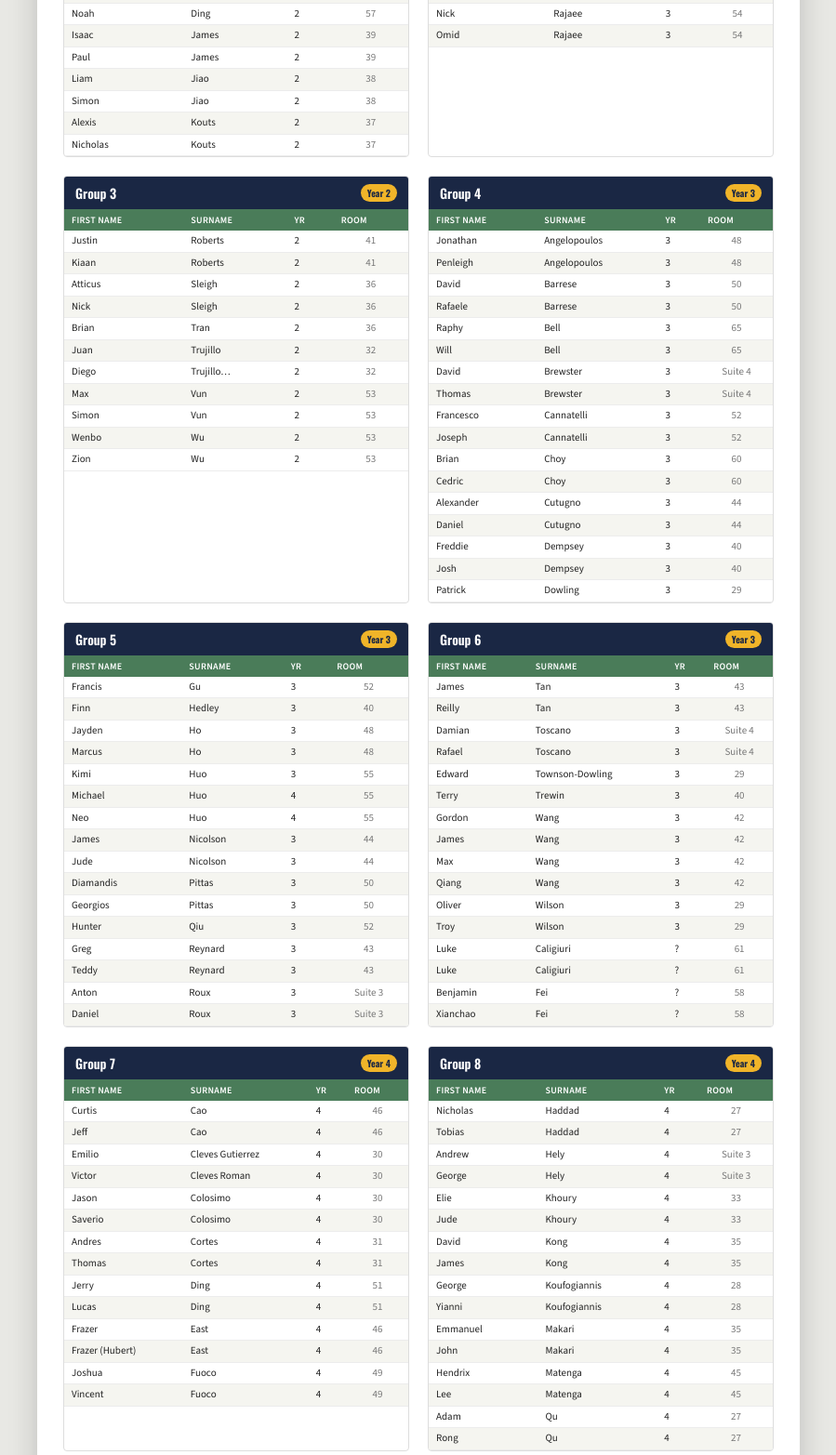
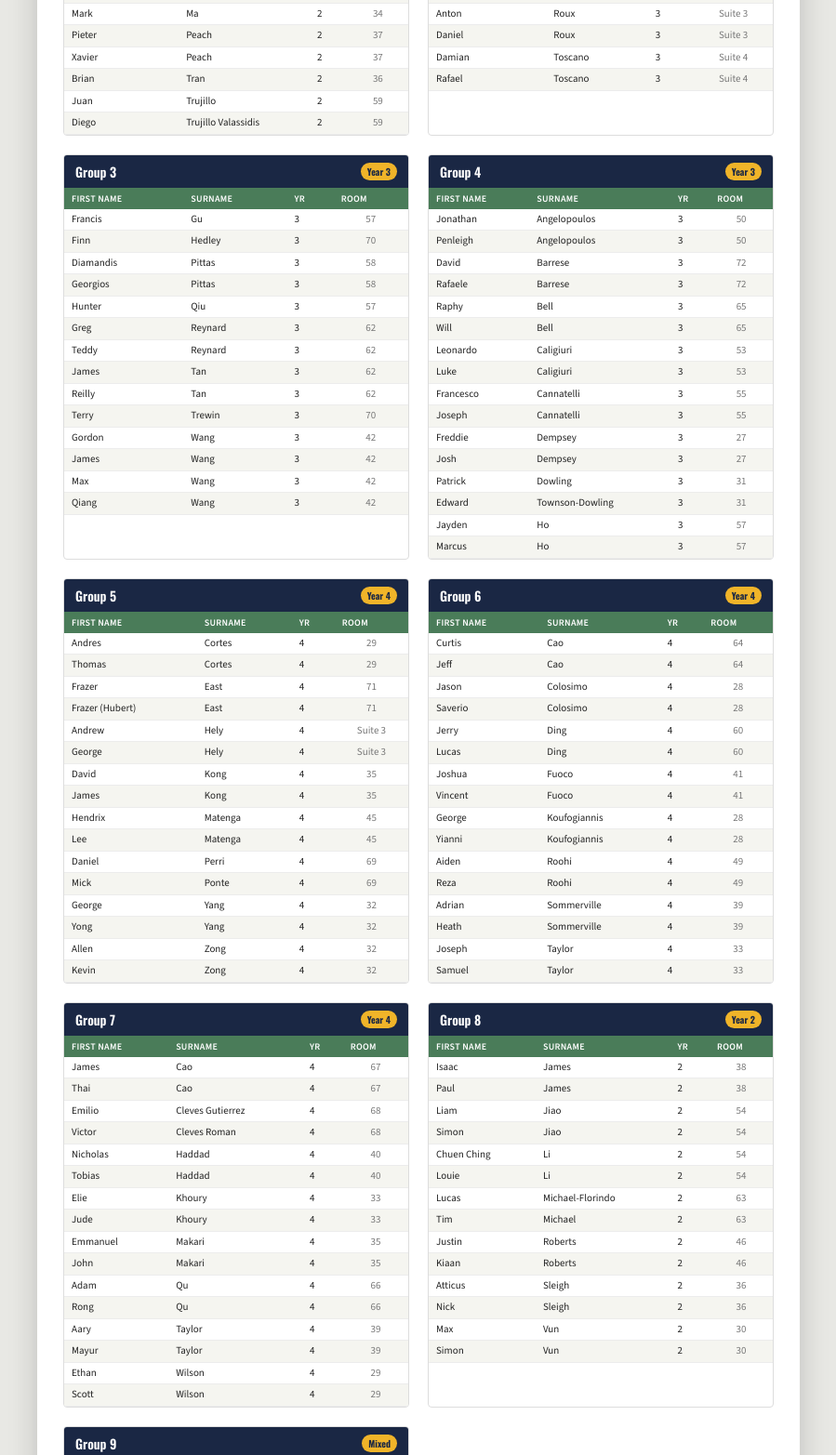
Before and after one commit to kanga-roux-dev/skcfa-father-son-camp, a plain HTML site: page index.html in a window 1280 px wide. Shown: the part 1622-3187 px from the top of the page at 93% size, without its empty margins (190-1089 px from the left). Drawn offline with nearby package versions, Linux system fonts and the light colour scheme.

Commit message:
new groupd

```diff
--- a/index.html
+++ b/index.html
@@ -550,64 +550,68 @@
           <tbody>
             <tr><td>Andrew</td><td>Boland</td><td>2</td><td>38</td></tr>
             <tr><td>Elliot</td><td>Boland</td><td>2</td><td>38</td></tr>
-            <tr><td>Henry</td><td>Brennan</td><td>2</td><td>41</td></tr>
-            <tr><td>Tyson</td><td>Brennan</td><td>2</td><td>41</td></tr>
-            <tr><td>Cassius H… </td><td>Chen</td><td>2</td><td>34</td></tr>
+            <tr><td>Cassius Huijun</td><td>Chen</td><td>2</td><td>34</td></tr>
             <tr><td>Charlie</td><td>Chen</td><td>2</td><td>34</td></tr>
-            <tr><td>Hugo</td><td>Collins</td><td>2</td><td>59</td></tr>
-            <tr><td>Jeremy</td><td>Collins</td><td>2</td><td>59</td></tr>
-            <tr><td>Dawei</td><td>Ding</td><td>4</td><td>57</td></tr>
-            <tr><td>Eden</td><td>Ding</td><td>4</td><td>57</td></tr>
-            <tr><td>Noah</td><td>Ding</td><td>2</td><td>57</td></tr>
-            <tr><td>Isaac</td><td>James</td><td>2</td><td>39</td></tr>
-            <tr><td>Paul</td><td>James</td><td>2</td><td>39</td></tr>
-            <tr><td>Liam</td><td>Jiao</td><td>2</td><td>38</td></tr>
-            <tr><td>Simon</td><td>Jiao</td><td>2</td><td>38</td></tr>
+            <tr><td>Hugo</td><td>Collins</td><td>2</td><td>30</td></tr>
+            <tr><td>Jeremy</td><td>Collins</td><td>2</td><td>30</td></tr>
             <tr><td>Alexis</td><td>Kouts</td><td>2</td><td>37</td></tr>
             <tr><td>Nicholas</td><td>Kouts</td><td>2</td><td>37</td></tr>
+            <tr><td>Ryan</td><td>Law</td><td>2</td><td>36</td></tr>
+            <tr><td>Ethan</td><td>Ma</td><td>2</td><td>34</td></tr>
+            <tr><td>Mark</td><td>Ma</td><td>2</td><td>34</td></tr>
+            <tr><td>Pieter</td><td>Peach</td><td>2</td><td>37</td></tr>
+            <tr><td>Xavier</td><td>Peach</td><td>2</td><td>37</td></tr>
+            <tr><td>Brian</td><td>Tran</td><td>2</td><td>36</td></tr>
+            <tr><td>Juan</td><td>Trujillo</td><td>2</td><td>59</td></tr>
+            <tr><td>Diego</td><td>Trujillo Valassidis</td><td>2</td><td>59</td></tr>
           </tbody>
         </table>
       </div>
 
       <!-- Group 2 -->
       <div class="group-card">
-        <div class="group-card-header">Group 2 <span class="yr-badge">Year 2</span></div>
+        <div class="group-card-header">Group 2 <span class="yr-badge">Year 3</span></div>
         <table class="group-table">
           <thead><tr><th>First Name</th><th>Surname</th><th>Yr</th><th>Room</th></tr></thead>
           <tbody>
-            <tr><td>Ryan</td><td>Law</td><td>2</td><td>36</td></tr>
-            <tr><td>Louie</td><td>Li</td><td>2</td><td>32</td></tr>
-            <tr><td>Chuen Chi…</td><td>Li</td><td>2</td><td>32</td></tr>
-            <tr><td>Ethan</td><td>Ma</td><td>2</td><td>34</td></tr>
-            <tr><td>Mark</td><td>Ma</td><td>2</td><td>34</td></tr>
-            <tr><td>Tim</td><td>Michael</td><td>2</td><td>39</td></tr>
-            <tr><td>Lucas</td><td>Michael-F…</td><td>2</td><td>39</td></tr>
-            <tr><td>Pieter</td><td>Peach</td><td>2</td><td>37</td></tr>
-            <tr><td>Xavier</td><td>Peach</td><td>2</td><td>37</td></tr>
-            <tr><td>Aiden</td><td>Rajaee</td><td>2</td><td>54</td></tr>
-            <tr><td>Nick</td><td>Rajaee</td><td>3</td><td>54</td></tr>
-            <tr><td>Omid</td><td>Rajaee</td><td>3</td><td>54</td></tr>
+            <tr><td>David</td><td>Brewster</td><td>3</td><td>Suite 4</td></tr>
+            <tr><td>Thomas</td><td>Brewster</td><td>3</td><td>Suite 4</td></tr>
+            <tr><td>Brian</td><td>Choy</td><td>3</td><td>48</td></tr>
+            <tr><td>Cedric</td><td>Choy</td><td>3</td><td>48</td></tr>
+            <tr><td>Alexander</td><td>Cutugno</td><td>3</td><td>47</td></tr>
+            <tr><td>Daniel</td><td>Cutugno</td><td>3</td><td>47</td></tr>
+            <tr><td>Benjamin</td><td>Fei</td><td>3</td><td>61</td></tr>
+            <tr><td>Xianchao</td><td>Fei</td><td>3</td><td>61</td></tr>
+            <tr><td>James</td><td>Nicolson</td><td>3</td><td>44</td></tr>
+            <tr><td>Jude</td><td>Nicolson</td><td>3</td><td>44</td></tr>
+            <tr><td>Anton</td><td>Roux</td><td>3</td><td>Suite 3</td></tr>
+            <tr><td>Daniel</td><td>Roux</td><td>3</td><td>Suite 3</td></tr>
+            <tr><td>Damian</td><td>Toscano</td><td>3</td><td>Suite 4</td></tr>
+            <tr><td>Rafael</td><td>Toscano</td><td>3</td><td>Suite 4</td></tr>
           </tbody>
         </table>
       </div>
 
       <!-- Group 3 -->
       <div class="group-card">
-        <div class="group-card-header">Group 3 <span class="yr-badge">Year 2</span></div>
+        <div class="group-card-header">Group 3 <span class="yr-badge">Year 3</span></div>
         <table class="group-table">
           <thead><tr><th>First Name</th><th>Surname</th><th>Yr</th><th>Room</th></tr></thead>
           <tbody>
-            <tr><td>Justin</td><td>Roberts</td><td>2</td><td>41</td></tr>
-            <tr><td>Kiaan</td><td>Roberts</td><td>2</td><td>41</td></tr>
-            <tr><td>Atticus</td><td>Sleigh</td><td>2</td><td>36</td></tr>
-            <tr><td>Nick</td><td>Sleigh</td><td>2</td><td>36</td></tr>
-            <tr><td>Brian</td><td>Tran</td><td>2</td><td>36</td></tr>
-            <tr><td>Juan</td><td>Trujillo</td><td>2</td><td>32</td></tr>
-            <tr><td>Diego</td><td>Trujillo…</td><td>2</td><td>32</td></tr>
-            <tr><td>Max</td><td>Vun</td><td>2</td><td>53</td></tr>
-            <tr><td>Simon</td><td>Vun</td><td>2</td><td>53</td></tr>
-            <tr><td>Wenbo</td><td>Wu</td><td>2</td><td>53</td></tr>
-            <tr><td>Zion</td><td>Wu</td><td>2</td><td>53</td></tr>
+            <tr><td>Francis</td><td>Gu</td><td>3</td><td>57</td></tr>
+            <tr><td>Finn</td><td>Hedley</td><td>3</td><td>70</td></tr>
+            <tr><td>Diamandis</td><td>Pittas</td><td>3</td><td>58</td></tr>
+            <tr><td>Georgios</td><td>Pittas</td><td>3</td><td>58</td></tr>
+            <tr><td>Hunter</td><td>Qiu</td><td>3</td><td>57</td></tr>
+            <tr><td>Greg</td><td>Reynard</td><td>3</td><td>62</td></tr>
+            <tr><td>Teddy</td><td>Reynard</td><td>3</td><td>62</td></tr>
+            <tr><td>James</td><td>Tan</td><td>3</td><td>62</td></tr>
+            <tr><td>Reilly</td><td>Tan</td><td>3</td><td>62</td></tr>
+            <tr><td>Terry</td><td>Trewin</td><td>3</td><td>70</td></tr>
+            <tr><td>Gordon</td><td>Wang</td><td>3</td><td>42</td></tr>
+            <tr><td>James</td><td>Wang</td><td>3</td><td>42</td></tr>
+            <tr><td>Max</td><td>Wang</td><td>3</td><td>42</td></tr>
+            <tr><td>Qiang</td><td>Wang</td><td>3</td><td>42</td></tr>
           </tbody>
         </table>
       </div>
@@ -618,75 +622,74 @@
         <table class="group-table">
           <thead><tr><th>First Name</th><th>Surname</th><th>Yr</th><th>Room</th></tr></thead>
           <tbody>
-            <tr><td>Jonathan</td><td>Angelopoulos</td><td>3</td><td>48</td></tr>
-            <tr><td>Penleigh</td><td>Angelopoulos</td><td>3</td><td>48</td></tr>
-            <tr><td>David</td><td>Barrese</td><td>3</td><td>50</td></tr>
-            <tr><td>Rafaele</td><td>Barrese</td><td>3</td><td>50</td></tr>
+            <tr><td>Jonathan</td><td>Angelopoulos</td><td>3</td><td>50</td></tr>
+            <tr><td>Penleigh</td><td>Angelopoulos</td><td>3</td><td>50</td></tr>
+            <tr><td>David</td><td>Barrese</td><td>3</td><td>72</td></tr>
+            <tr><td>Rafaele</td><td>Barrese</td><td>3</td><td>72</td></tr>
             <tr><td>Raphy</td><td>Bell</td><td>3</td><td>65</td></tr>
             <tr><td>Will</td><td>Bell</td><td>3</td><td>65</td></tr>
-            <tr><td>David</td><td>Brewster</td><td>3</td><td>Suite 4</td></tr>
-            <tr><td>Thomas</td><td>Brewster</td><td>3</td><td>Suite 4</td></tr>
-            <tr><td>Francesco</td><td>Cannatelli</td><td>3</td><td>52</td></tr>
-            <tr><td>Joseph</td><td>Cannatelli</td><td>3</td><td>52</td></tr>
-            <tr><td>Brian</td><td>Choy</td><td>3</td><td>60</td></tr>
-            <tr><td>Cedric</td><td>Choy</td><td>3</td><td>60</td></tr>
-            <tr><td>Alexander</td><td>Cutugno</td><td>3</td><td>44</td></tr>
-            <tr><td>Daniel</td><td>Cutugno</td><td>3</td><td>44</td></tr>
-            <tr><td>Freddie</td><td>Dempsey</td><td>3</td><td>40</td></tr>
-            <tr><td>Josh</td><td>Dempsey</td><td>3</td><td>40</td></tr>
-            <tr><td>Patrick</td><td>Dowling</td><td>3</td><td>29</td></tr>
+            <tr><td>Leonardo</td><td>Caligiuri</td><td>3</td><td>53</td></tr>
+            <tr><td>Luke</td><td>Caligiuri</td><td>3</td><td>53</td></tr>
+            <tr><td>Francesco</td><td>Cannatelli</td><td>3</td><td>55</td></tr>
+            <tr><td>Joseph</td><td>Cannatelli</td><td>3</td><td>55</td></tr>
+            <tr><td>Freddie</td><td>Dempsey</td><td>3</td><td>27</td></tr>
+            <tr><td>Josh</td><td>Dempsey</td><td>3</td><td>27</td></tr>
+            <tr><td>Patrick</td><td>Dowling</td><td>3</td><td>31</td></tr>
+            <tr><td>Edward</td><td>Townson-Dowling</td><td>3</td><td>31</td></tr>
+            <tr><td>Jayden</td><td>Ho</td><td>3</td><td>57</td></tr>
+            <tr><td>Marcus</td><td>Ho</td><td>3</td><td>57</td></tr>
           </tbody>
         </table>
       </div>
 
       <!-- Group 5 -->
       <div class="group-card">
-        <div class="group-card-header">Group 5 <span class="yr-badge">Year 3</span></div>
+        <div class="group-card-header">Group 5 <span class="yr-badge">Year 4</span></div>
         <table class="group-table">
           <thead><tr><th>First Name</th><th>Surname</th><th>Yr</th><th>Room</th></tr></thead>
           <tbody>
-            <tr><td>Francis</td><td>Gu</td><td>3</td><td>52</td></tr>
-            <tr><td>Finn</td><td>Hedley</td><td>3</td><td>40</td></tr>
-            <tr><td>Jayden</td><td>Ho</td><td>3</td><td>48</td></tr>
-            <tr><td>Marcus</td><td>Ho</td><td>3</td><td>48</td></tr>
-            <tr><td>Kimi</td><td>Huo</td><td>3</td><td>55</td></tr>
-            <tr><td>Michael</td><td>Huo</td><td>4</td><td>55</td></tr>
-            <tr><td>Neo</td><td>Huo</td><td>4</td><td>55</td></tr>
-            <tr><td>James</td><td>Nicolson</td><td>3</td><td>44</td></tr>
-            <tr><td>Jude</td><td>Nicolson</td><td>3</td><td>44</td></tr>
-            <tr><td>Diamandis</td><td>Pittas</td><td>3</td><td>50</td></tr>
-            <tr><td>Georgios</td><td>Pittas</td><td>3</td><td>50</td></tr>
-            <tr><td>Hunter</td><td>Qiu</td><td>3</td><td>52</td></tr>
-            <tr><td>Greg</td><td>Reynard</td><td>3</td><td>43</td></tr>
-            <tr><td>Teddy</td><td>Reynard</td><td>3</td><td>43</td></tr>
-            <tr><td>Anton</td><td>Roux</td><td>3</td><td>Suite 3</td></tr>
-            <tr><td>Daniel</td><td>Roux</td><td>3</td><td>Suite 3</td></tr>
+            <tr><td>Andres</td><td>Cortes</td><td>4</td><td>29</td></tr>
+            <tr><td>Thomas</td><td>Cortes</td><td>4</td><td>29</td></tr>
+            <tr><td>Frazer</td><td>East</td><td>4</td><td>71</td></tr>
+            <tr><td>Frazer (Hubert)</td><td>East</td><td>4</td><td>71</td></tr>
+            <tr><td>Andrew</td><td>Hely</td><td>4</td><td>Suite 3</td></tr>
+            <tr><td>George</td><td>Hely</td><td>4</td><td>Suite 3</td></tr>
+            <tr><td>David</td><td>Kong</td><td>4</td><td>35</td></tr>
+            <tr><td>James</td><td>Kong</td><td>4</td><td>35</td></tr>
+            <tr><td>Hendrix</td><td>Matenga</td><td>4</td><td>45</td></tr>
+            <tr><td>Lee</td><td>Matenga</td><td>4</td><td>45</td></tr>
+            <tr><td>Daniel</td><td>Perri</td><td>4</td><td>69</td></tr>
+            <tr><td>Mick</td><td>Ponte</td><td>4</td><td>69</td></tr>
+            <tr><td>George</td><td>Yang</td><td>4</td><td>32</td></tr>
+            <tr><td>Yong</td><td>Yang</td><td>4</td><td>32</td></tr>
+            <tr><td>Allen</td><td>Zong</td><td>4</td><td>32</td></tr>
+            <tr><td>Kevin</td><td>Zong</td><td>4</td><td>32</td></tr>
           </tbody>
         </table>
       </div>
 
       <!-- Group 6 -->
       <div class="group-card">
-        <div class="group-card-header">Group 6 <span class="yr-badge">Year 3</span></div>
+        <div class="group-card-header">Group 6 <span class="yr-badge">Year 4</span></div>
         <table class="group-table">
           <thead><tr><th>First Name</th><th>Surname</th><th>Yr</th><th>Room</th></tr></thead>
           <tbody>
-            <tr><td>James</td><td>Tan</td><td>3</td><td>43</td></tr>
-            <tr><td>Reilly</td><td>Tan</td><td>3</td><td>43</td></tr>
-            <tr><td>Damian</td><td>Toscano</td><td>3</td><td>Suite 4</td></tr>
-            <tr><td>Rafael</td><td>Toscano</td><td>3</td><td>Suite 4</td></tr>
-            <tr><td>Edward</td><td>Townson-Dowling</td><td>3</td><td>29</td></tr>
-            <tr><td>Terry</td><td>Trewin</td><td>3</td><td>40</td></tr>
-            <tr><td>Gordon</td><td>Wang</td><td>3</td><td>42</td></tr>
-            <tr><td>James</td><td>Wang</td><td>3</td><td>42</td></tr>
-            <tr><td>Max</td><td>Wang</td><td>3</td><td>42</td></tr>
-            <tr><td>Qiang</td><td>Wang</td><td>3</td><td>42</td></tr>
-            <tr><td>Oliver</td><td>Wilson</td><td>3</td><td>29</td></tr>
-            <tr><td>Troy</td><td>Wilson</td><td>3</td><td>29</td></tr>
-            <tr><td>Luke</td><td>Caligiuri</td><td>?</td><td>61</td></tr>
-            <tr><td>Luke</td><td>Caligiuri</td><td>?</td><td>61</td></tr>
-            <tr><td>Benjamin</td><td>Fei</td><td>?</td><td>58</td></tr>
-            <tr><td>Xianchao</td><td>Fei</td><td>?</td><td>58</td></tr>
+            <tr><td>Curtis</td><td>Cao</td><td>4</td><td>64</td></tr>
+            <tr><td>Jeff</td><td>Cao</td><td>4</td><td>64</td></tr>
+            <tr><td>Jason</td><td>Colosimo</td><td>4</td><td>28</td></tr>
+            <tr><td>Saverio</td><td>Colosimo</td><td>4</td><td>28</td></tr>
+            <tr><td>Jerry</td><td>Ding</td><td>4</td><td>60</td></tr>
+            <tr><td>Lucas</td><td>Ding</td><td>4</td><td>60</td></tr>
+            <tr><td>Joshua</td><td>Fuoco</td><td>4</td><td>41</td></tr>
+            <tr><td>Vincent</td><td>Fuoco</td><td>4</td><td>41</td></tr>
+            <tr><td>George</td><td>Koufogiannis</td><td>4</td><td>28</td></tr>
+            <tr><td>Yianni</td><td>Koufogiannis</td><td>4</td><td>28</td></tr>
+            <tr><td>Aiden</td><td>Roohi</td><td>4</td><td>49</td></tr>
+            <tr><td>Reza</td><td>Roohi</td><td>4</td><td>49</td></tr>
+            <tr><td>Adrian</td><td>Sommerville</td><td>4</td><td>39</td></tr>
+            <tr><td>Heath</td><td>Sommerville</td><td>4</td><td>39</td></tr>
+            <tr><td>Joseph</td><td>Taylor</td><td>4</td><td>33</td></tr>
+            <tr><td>Samuel</td><td>Taylor</td><td>4</td><td>33</td></tr>
           </tbody>
         </table>
       </div>
@@ -697,70 +700,71 @@
         <table class="group-table">
           <thead><tr><th>First Name</th><th>Surname</th><th>Yr</th><th>Room</th></tr></thead>
           <tbody>
-            <tr><td>Curtis</td><td>Cao</td><td>4</td><td>46</td></tr>
-            <tr><td>Jeff</td><td>Cao</td><td>4</td><td>46</td></tr>
-            <tr><td>Emilio</td><td>Cleves Gutierrez</td><td>4</td><td>30</td></tr>
-            <tr><td>Victor</td><td>Cleves Roman</td><td>4</td><td>30</td></tr>
-            <tr><td>Jason</td><td>Colosimo</td><td>4</td><td>30</td></tr>
-            <tr><td>Saverio</td><td>Colosimo</td><td>4</td><td>30</td></tr>
-            <tr><td>Andres</td><td>Cortes</td><td>4</td><td>31</td></tr>
-            <tr><td>Thomas</td><td>Cortes</td><td>4</td><td>31</td></tr>
-            <tr><td>Jerry</td><td>Ding</td><td>4</td><td>51</td></tr>
-            <tr><td>Lucas</td><td>Ding</td><td>4</td><td>51</td></tr>
-            <tr><td>Frazer</td><td>East</td><td>4</td><td>46</td></tr>
-            <tr><td>Frazer (Hubert)</td><td>East</td><td>4</td><td>46</td></tr>
-            <tr><td>Joshua</td><td>Fuoco</td><td>4</td><td>49</td></tr>
-            <tr><td>Vincent</td><td>Fuoco</td><td>4</td><td>49</td></tr>
+            <tr><td>James</td><td>Cao</td><td>4</td><td>67</td></tr>
+            <tr><td>Thai</td><td>Cao</td><td>4</td><td>67</td></tr>
+            <tr><td>Emilio</td><td>Cleves Gutierrez</td><td>4</td><td>68</td></tr>
+            <tr><td>Victor</td><td>Cleves Roman</td><td>4</td><td>68</td></tr>
+            <tr><td>Nicholas</td><td>Haddad</td><td>4</td><td>40</td></tr>
+            <tr><td>Tobias</td><td>Haddad</td><td>4</td><td>40</td></tr>
+            <tr><td>Elie</td><td>Khoury</td><td>4</td><td>33</td></tr>
+            <tr><td>Jude</td><td>Khoury</td><td>4</td><td>33</td></tr>
+            <tr><td>Emmanuel</td><td>Makari</td><td>4</td><td>35</td></tr>
+            <tr><td>John</td><td>Makari</td><td>4</td><td>35</td></tr>
+            <tr><td>Adam</td><td>Qu</td><td>4</td><td>66</td></tr>
+            <tr><td>Rong</td><td>Qu</td><td>4</td><td>66</td></tr>
+            <tr><td>Aary</td><td>Taylor</td><td>4</td><td>39</td></tr>
+            <tr><td>Mayur</td><td>Taylor</td><td>4</td><td>39</td></tr>
+            <tr><td>Ethan</td><td>Wilson</td><td>4</td><td>29</td></tr>
+            <tr><td>Scott</td><td>Wilson</td><td>4</td><td>29</td></tr>
           </tbody>
         </table>
       </div>
 
       <!-- Group 8 -->
       <div class="group-card">
-        <div class="group-card-header">Group 8 <span class="yr-badge">Year 4</span></div>
+        <div class="group-card-header">Group 8 <span class="yr-badge">Year 2</span></div>
         <table class="group-table">
           <thead><tr><th>First Name</th><th>Surname</th><th>Yr</th><th>Room</th></tr></thead>
           <tbody>
-            <tr><td>Nicholas</td><td>Haddad</td><td>4</td><td>27</td></tr>
-            <tr><td>Tobias</td><td>Haddad</td><td>4</td><td>27</td></tr>
-            <tr><td>Andrew</td><td>Hely</td><td>4</td><td>Suite 3</td></tr>
-            <tr><td>George</td><td>Hely</td><td>4</td><td>Suite 3</td></tr>
-            <tr><td>Elie</td><td>Khoury</td><td>4</td><td>33</td></tr>
-            <tr><td>Jude</td><td>Khoury</td><td>4</td><td>33</td></tr>
-            <tr><td>David</td><td>Kong</td><td>4</td><td>35</td></tr>
-            <tr><td>James</td><td>Kong</td><td>4</td><td>35</td></tr>
-            <tr><td>George</td><td>Koufogiannis</td><td>4</td><td>28</td></tr>
-            <tr><td>Yianni</td><td>Koufogiannis</td><td>4</td><td>28</td></tr>
-            <tr><td>Emmanuel</td><td>Makari</td><td>4</td><td>35</td></tr>
-            <tr><td>John</td><td>Makari</td><td>4</td><td>35</td></tr>
-            <tr><td>Hendrix</td><td>Matenga</td><td>4</td><td>45</td></tr>
-            <tr><td>Lee</td><td>Matenga</td><td>4</td><td>45</td></tr>
-            <tr><td>Adam</td><td>Qu</td><td>4</td><td>27</td></tr>
-            <tr><td>Rong</td><td>Qu</td><td>4</td><td>27</td></tr>
+            <tr><td>Isaac</td><td>James</td><td>2</td><td>38</td></tr>
+            <tr><td>Paul</td><td>James</td><td>2</td><td>38</td></tr>
+            <tr><td>Liam</td><td>Jiao</td><td>2</td><td>54</td></tr>
+            <tr><td>Simon</td><td>Jiao</td><td>2</td><td>54</td></tr>
+            <tr><td>Chuen Ching</td><td>Li</td><td>2</td><td>54</td></tr>
+            <tr><td>Louie</td><td>Li</td><td>2</td><td>54</td></tr>
+            <tr><td>Lucas</td><td>Michael-Florindo</td><td>2</td><td>63</td></tr>
+            <tr><td>Tim</td><td>Michael</td><td>2</td><td>63</td></tr>
+            <tr><td>Justin</td><td>Roberts</td><td>2</td><td>46</td></tr>
+            <tr><td>Kiaan</td><td>Roberts</td><td>2</td><td>46</td></tr>
+            <tr><td>Atticus</td><td>Sleigh</td><td>2</td><td>36</td></tr>
+            <tr><td>Nick</td><td>Sleigh</td><td>2</td><td>36</td></tr>
+            <tr><td>Max</td><td>Vun</td><td>2</td><td>30</td></tr>
+            <tr><td>Simon</td><td>Vun</td><td>2</td><td>30</td></tr>
           </tbody>
         </table>
       </div>
 
       <!-- Group 9 -->
       <div class="group-card">
-        <div class="group-card-header">Group 9 <span class="yr-badge">Year 4</span></div>
+        <div class="group-card-header">Group 9 <span class="yr-badge">Mixed</span></div>
         <table class="group-table">
           <thead><tr><th>First Name</th><th>Surname</th><th>Yr</th><th>Room</th></tr></thead>
           <tbody>
-            <tr><td>Aiden</td><td>Roohi</td><td>4</td><td>47</td></tr>
-            <tr><td>Reza</td><td>Roohi</td><td>4</td><td>47</td></tr>
-            <tr><td>Adrian</td><td>Sommerville</td><td>4</td><td>49</td></tr>
-            <tr><td>Heath</td><td>Sommerville</td><td>4</td><td>49</td></tr>
-            <tr><td>Joseph</td><td>Taylor</td><td>4</td><td>33</td></tr>
-            <tr><td>Samuel</td><td>Taylor</td><td>4</td><td>33</td></tr>
-            <tr><td>Aary</td><td>Taylor</td><td>4</td><td>51</td></tr>
-            <tr><td>Mayur</td><td>Taylor</td><td>4</td><td>51</td></tr>
-            <tr><td>Ethan</td><td>Wilson</td><td>4</td><td>31</td></tr>
-            <tr><td>Scott</td><td>Wilson</td><td>4</td><td>31</td></tr>
-            <tr><td>George</td><td>Yang</td><td>4</td><td>28</td></tr>
-            <tr><td>Yong</td><td>Yang</td><td>4</td><td>28</td></tr>
-            <tr><td>Allen</td><td>Zong</td><td>4</td><td>47</td></tr>
-            <tr><td>Kevin</td><td>Zong</td><td>4</td><td>47</td></tr>
+            <tr><td>Henry</td><td>Brennan</td><td>2</td><td>46</td></tr>
+            <tr><td>Tyson</td><td>Brennan</td><td>2</td><td>46</td></tr>
+            <tr><td>Dawei</td><td>Ding</td><td>4</td><td>56</td></tr>
+            <tr><td>Eden</td><td>Ding</td><td>4</td><td>56</td></tr>
+            <tr><td>Noah</td><td>Ding</td><td>2</td><td>56</td></tr>
+            <tr><td>Kimi</td><td>Huo</td><td>3</td><td>51</td></tr>
+            <tr><td>Michael</td><td>Huo</td><td>4</td><td>51</td></tr>
+            <tr><td>Neo</td><td>Huo</td><td>4</td><td>51</td></tr>
+            <tr><td>Aiden</td><td>Rajaee</td><td>2</td><td>52</td></tr>
+            <tr><td>Nick</td><td>Rajaee</td><td>3</td><td>52</td></tr>
+            <tr><td>Omid</td><td>Rajaee</td><td>3</td><td>52</td></tr>
+            <tr><td>Oliver</td><td>Wilson</td><td>3</td><td>31</td></tr>
+            <tr><td>Troy</td><td>Wilson</td><td>3</td><td>31</td></tr>
+            <tr><td>Wenbo</td><td>Wu</td><td>2</td><td>43</td></tr>
+            <tr><td>Zion</td><td>Wu</td><td>2</td><td>43</td></tr>
           </tbody>
         </table>
       </div>
```
